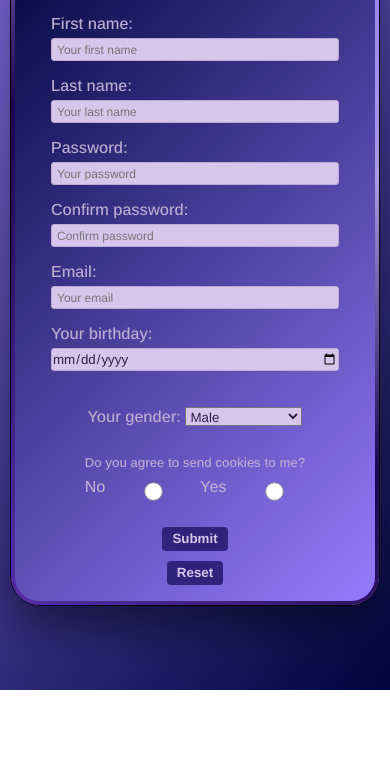
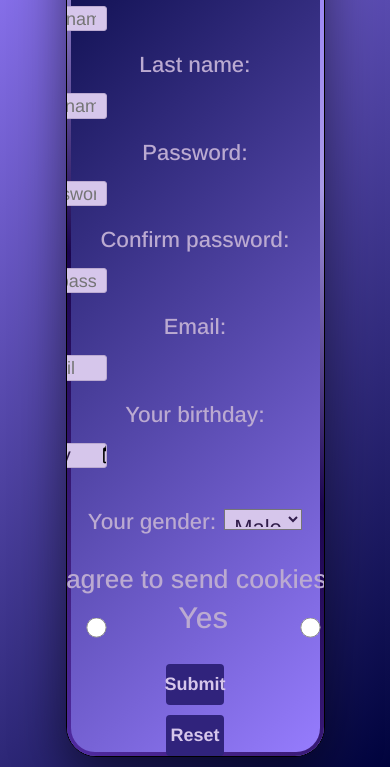
Before and after one commit to bavayra/firstRegistrationForm, a plain HTML site: page index.html in a window 390 px wide. Shown: the part 154-921 px from the top of the page. Before the commit the page ends 844 px from the top, so only its background shows below. Drawn offline with nearby package versions, Linux system fonts and the light colour scheme.

Commit message:
Some minor corrections + started working on @media

```diff
--- a/Registration.css
+++ b/Registration.css
@@ -216,29 +216,11 @@ form {
     gap: 50px;
   }
 
-    @media (max-width: 600px) {
-      .formItems .item {
-        width: 100%;
-      }
-      .formButtons {
-        display: flex;
-        flex-direction: column;
-        align-items: center;
-        padding: 0 20px;
-        gap: 10px;
-      }
-      .submitButton,
-      .resetButton {
-        width: auto;
-      }
-    }
-
   button {
     width: 100%;
     max-width: 200px;
-    height: 20px;
     margin: 0 auto;
-    padding: 4px 10px 20px 10px;
+    padding: 4px 20px 4px 20px;
     text-align: center;
     background-color: #30237c;
     color: rgb(214, 198, 235);
@@ -258,3 +240,127 @@ form {
   button:active {
     transform: scale(0.92);
   }
+
+  @media (max-width:1024px){
+    .formContainer {
+      width: 70%;
+    }
+    .formContainer .heading {
+      font-size: 4vw;
+      margin-bottom: 50px;
+    }
+    .formContainer .formItems{
+      display:flex;
+      flex-direction: column;
+      justify-content: center;
+      align-items: center;
+    }
+    label{
+      font-size: 28px;
+      display: block;
+      text-align: center;
+    }
+    .formItems .item input {
+      width: 38vw;
+      max-width: 400px;
+      height: 2.5vh;
+      font-size: 20px;
+      padding: 10px;
+      box-sizing: border-box;
+      margin-top: 15px;
+      display: flex;
+      align-items: center;
+      justify-content: center;
+      align-content: center;
+    }
+    input::placeholder {
+      font-size: 22px;
+    }
+    .item .genderQuestion{
+      display: flex;
+      gap: 2vw;
+    }
+    .Gender {
+      width: 20vw;
+      height: 2.5vh;
+      font-size: 22px;
+      padding: 2px 0px 2px 5px;
+    }
+    .Consent .consentQuestion {
+      font-size: 26px;
+      display: block;
+    }
+/*FIXME: yes and no radios - wth?*/
+    .itemConsent label{
+      font-size: 30px;
+    }
+    button{
+      width: 15vw;
+      font-size: 22px;
+      display: flex;
+      justify-content: center;
+      align-items: center;
+      padding: 10px 20px 10px 20px;
+      box-sizing: border-box;
+    }
+  } /*added media for 1024*/
+
+  @media (max-width: 900px){
+
+  }
+
+  @media (max-width: 768px){
+    .formContainer .heading {
+      font-size: 4vw;
+      padding-top: 40px;
+      padding-bottom: 0;
+    }
+    label{
+      font-size: 22px;
+      display: block;
+      text-align: center;
+    }
+    .formItems .item input {
+      width: 34vw;
+      max-width: 400px;
+      height: 3vh;
+      font-size: 20px;
+      padding: 10px;
+      box-sizing: border-box;
+      margin-top: 15px;
+      display: flex;
+      align-items: center;
+      justify-content: center;
+      align-content: center;
+    }
+    input::placeholder {
+      font-size: 18px;
+    }
+   /*FIXME: u need to deal with gender input and radio input again - EVERYWHERE*/
+    button{
+      width: 15vw;
+      font-size: 18px;
+      display: flex;
+      justify-content: center;
+      align-items: center;
+      padding: 10px 20px 10px 20px;
+      box-sizing: border-box;
+    }
+  } /*added media for 768*/
+
+  @media (max-width: 600px) {
+    .formItems .item {
+      width: 100%;
+    }
+    .formButtons {
+      display: flex;
+      flex-direction: column;
+      align-items: center;
+      padding: 0 20px;
+      gap: 10px;
+    }
+    .submitButton,
+    .resetButton {
+      width: auto;
+    }
+  }
--- a/index.html
+++ b/index.html
@@ -78,7 +78,7 @@
               <label class="consentQuestion">Do you agree to send cookies to me?</label>
 
               <div class="itemConsent">
-                <label for>No</label>
+                <label>No</label>
                 <input type="radio" name="consentAnswer" value="No">
 
                 <label>Yes</label>
```
